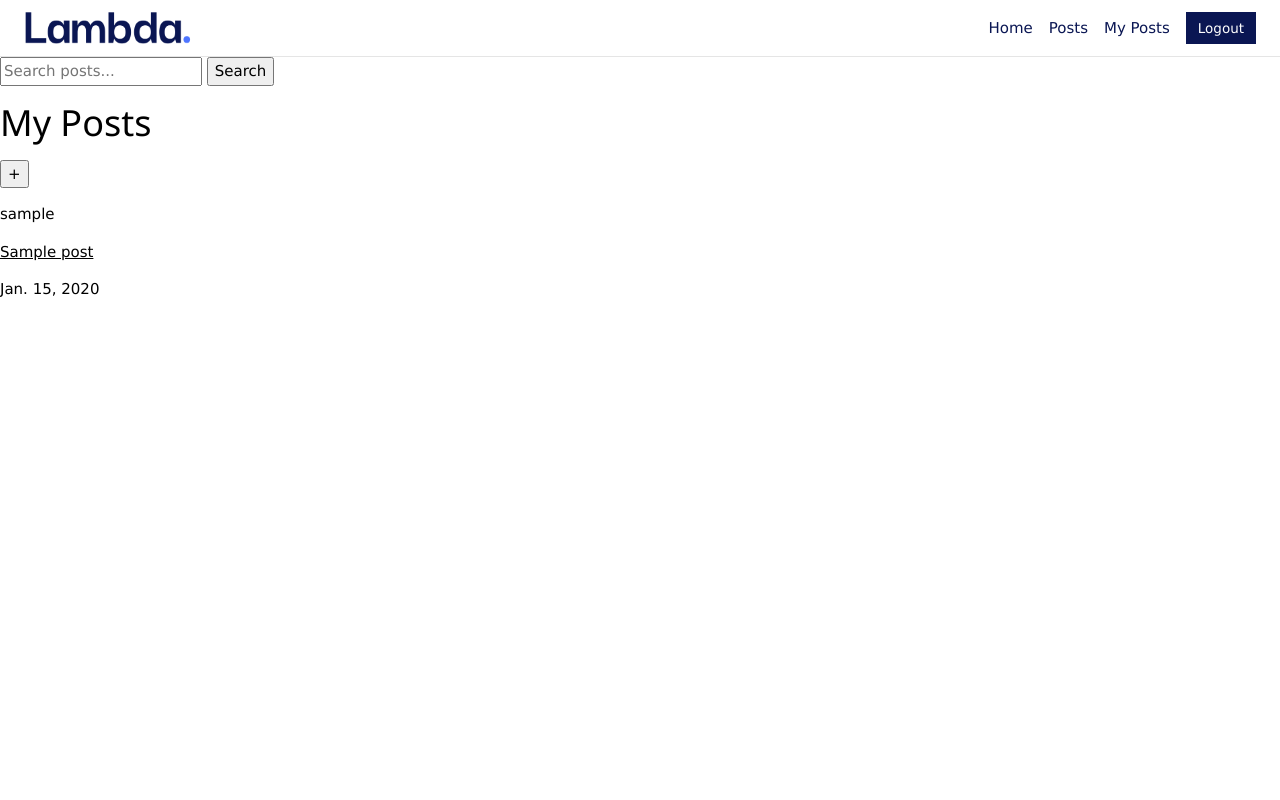
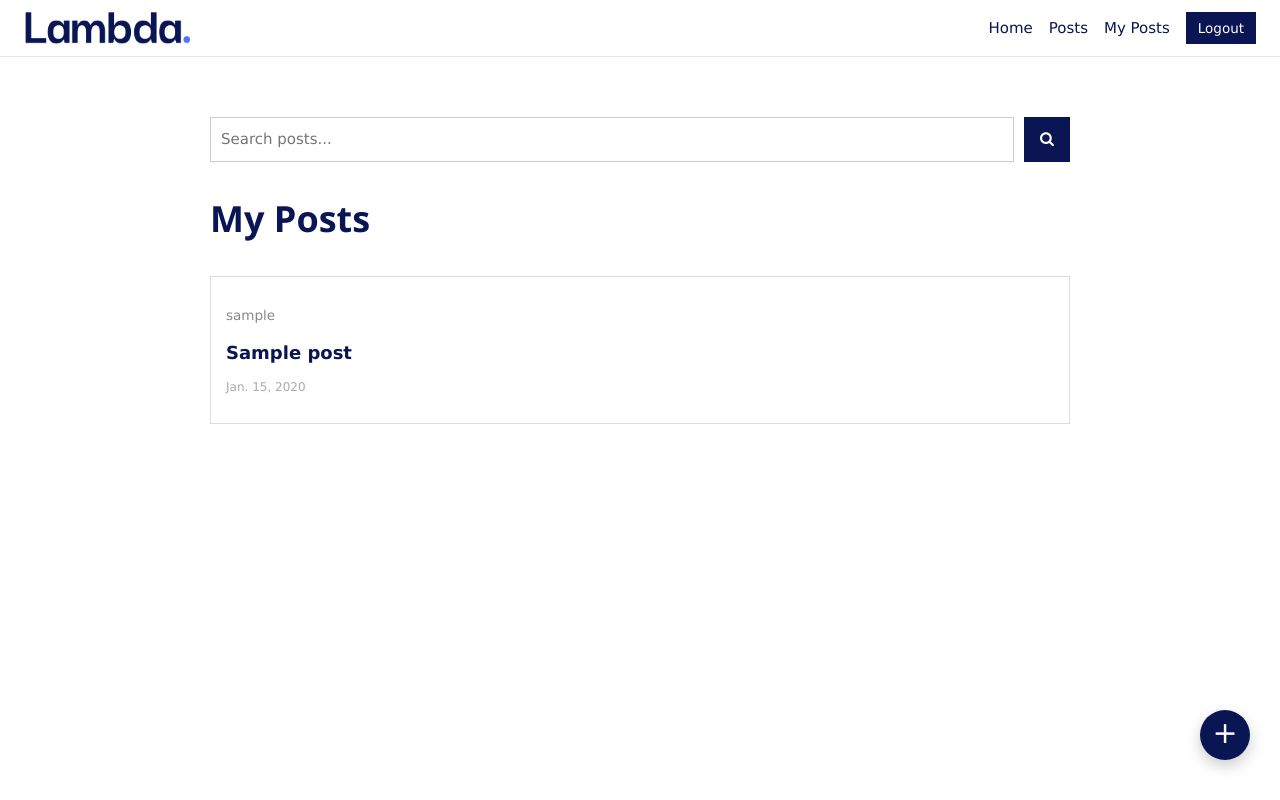
Before and after one commit to ZahraaMohd-c/lambda, a Django app: a page that uses main_app/templates/post/post_user.html in a window 1280 px wide. Run offline with Django 5.2, Linux system fonts and the light colour scheme; a user stored in the database is signed in; tables that the repository leaves empty hold one stand-in row (values such as "Sample post").

Commit message:
user template update

```diff
--- a/main_app/templates/post/post_user.html
+++ b/main_app/templates/post/post_user.html
@@ -1,23 +1,31 @@
 {% extends "base.html" %}
 
 {% block body %}
-<form method="get">
+<div class="posts-container">
+<form method="get" class="search-form">
   <input type="text" name="q" placeholder="Search posts..." value="{{ request.GET.q }}">
-  <button type="submit">Search</button>
+  <button type="submit"><i class="fa fa-search"></i></button>
 </form>
+    <div class="header">
       <h1>My Posts</h1>
-      <a href="{% url 'post_create'%}">
-        <button>+</button></a>
+      <div class="create-post-btn">
+        <a href="{% url 'post_create'%}" >+</a>
+
+      </div>
+      </div>
+      <div class="posts-list">
         {% if posts %}
             {% for post in posts %}
-            <p>{{post.user}} </p>
-            <a href="{% url 'post_details' post.id%}">
-                {{post.post_title}}
+            <div class="post-card">
+            <p class="post-user">{{post.user}} </p>
+            <a href="{% url 'post_details' post.id%}" class="post-title">{{post.post_title}}
             </a>
-            <p>{{post.post_date}} </p>
-
+            <p class="post-date">{{post.post_date}} </p>
+          </div>
             {% endfor %}
         {% else %}
-          <p>There is no posts yet</p>
+          <p class="no-posts">You do not have posts yet</p>
         {% endif %}
+        </div>
+</div>
  {% endblock  %}
--- a/main_app/templates/registration/sign-up.html
+++ b/main_app/templates/registration/sign-up.html
@@ -14,10 +14,8 @@
             {% csrf_token %}
             <label for="username">Username </label>
             <input type="text" id='username' name='username'>
-            <br>
             <label for="password">Password </label>
             <input type="password" id='password' name='password'>
-            <br>
             {% if form.errors %}
             <div class="error-list">
                 <ul>
```
